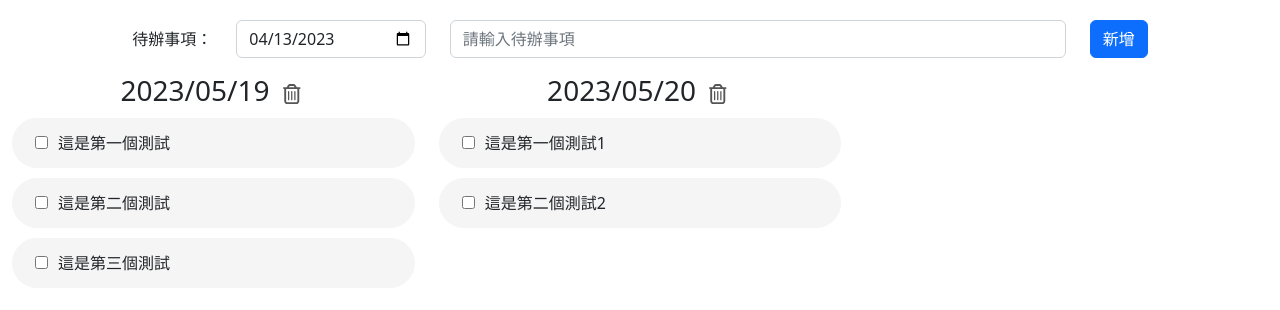
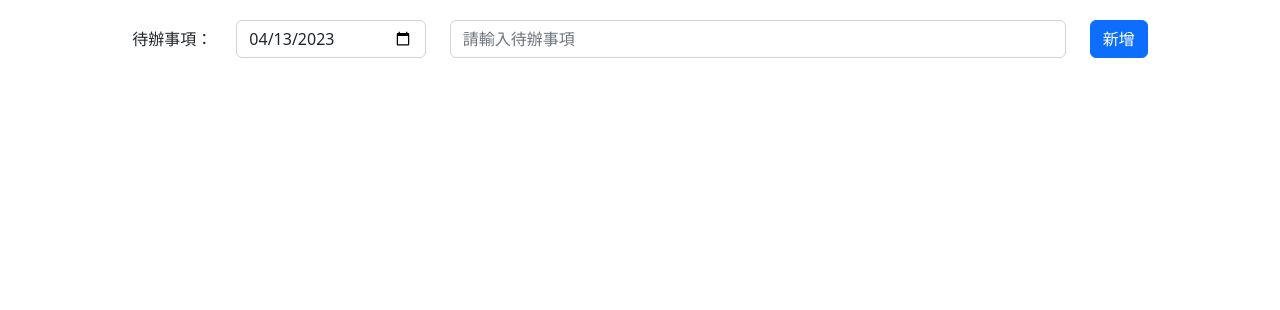
Before and after one commit to LinTF/TodoList, a Vue app: page / in a window 1280 px wide. Shown: the top 310 px of the page. Built offline with nearby package versions, Linux system fonts and the light colour scheme.

Commit message:
完成新增項目功能

```diff
--- a/src/App.vue
+++ b/src/App.vue
@@ -34,23 +34,7 @@
     name: 'todoList',
     data() {
       return {
-        todoItem: [
-          {
-            date: '2023/05/19',
-            item: [
-              { text: '這是第一個測試', isFinish: false, showDeleteBtn: false},
-              { text: '這是第二個測試', isFinish: false, showDeleteBtn: false },
-              { text: '這是第三個測試', isFinish: false, showDeleteBtn: false }
-            ]
-          },
-          {
-            date: '2023/05/20',
-            item: [
-              { text: '這是第一個測試1', isFinish: false, showDeleteBtn: false },
-              { text: '這是第二個測試2', isFinish: false, showDeleteBtn: false }
-            ]
-          }
-        ],
+        todoItem: [],
         todoItemText: '',
         selectedDate: ''
       }
@@ -61,10 +45,10 @@
     },
     created() {
       // 當元件被建立時讀取 localstorage 資料
-      // const todoListData = localStorage.getItem("todoItem");
-      // if (todoListData) {
-      //   this.todoItem = JSON.parse(todoListData);
-      // }
+      const todoListData = localStorage.getItem("todoItem");
+      if (todoListData) {
+        this.todoItem = JSON.parse(todoListData);
+      }
 
       // 日期元件
       const today = new Date();
@@ -89,19 +73,15 @@
           //   }
           // ]
 
-          console.log(hasDateData)
           if (hasDateData) {
-            hasDateData.item.push({ text: todoItemText, isFinish: false });
+            hasDateData.item.push({ text: todoItemText, isFinish: false, showDeleteBtn: false });
           } else {
-
+            const newTodoItem = { date: formatSelDate, item: [{ text: todoItemText, isFinish: false, showDeleteBtn: false }] };
+            this.todoItem.push(newTodoItem);
           }
-
 
           // 將更新後的 todoItem 陣列存入 localStorage
           localStorage.setItem("todoItem", JSON.stringify(this.todoItem));
-
-          // 新增後還原 textbox 為空值
-          // this.todoItemText='';
         }
       },
       formatDate(dateStr) {
```
